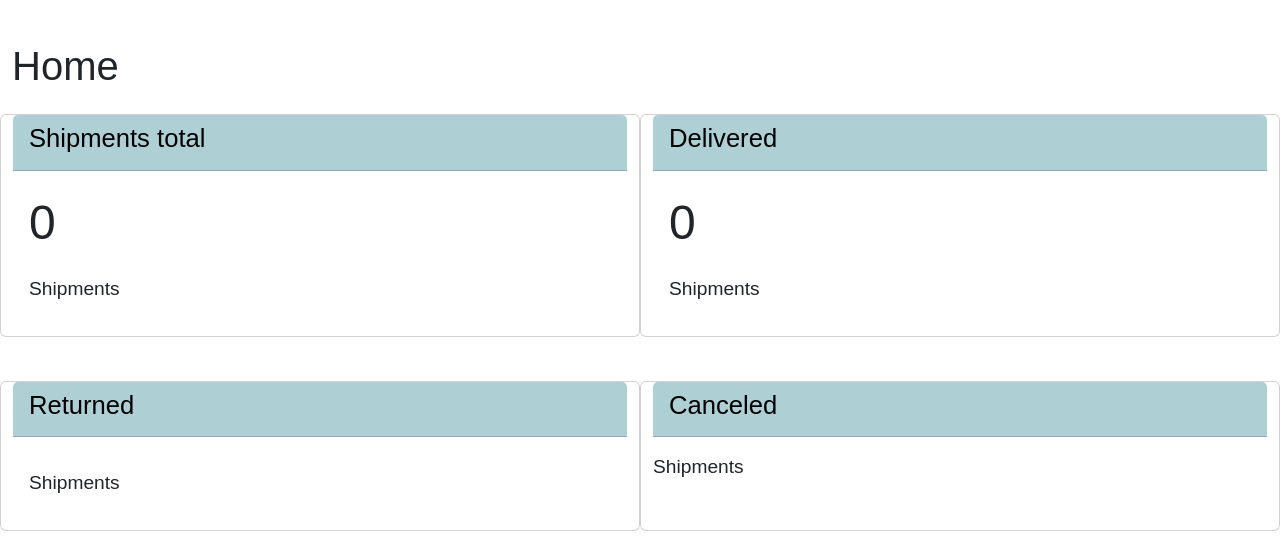
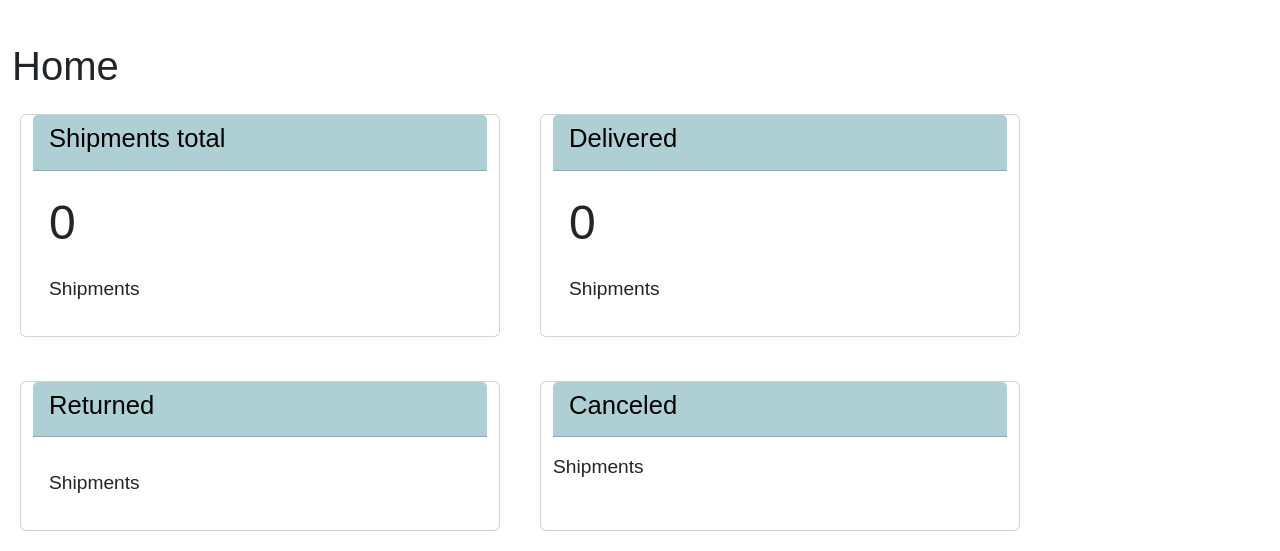
Before and after one commit to zaidalshreef/shipments, a Django app: page /shipments/home/ in a window 1280 px wide. Shown: the part 86-637 px from the top of the page. Run offline with Django 5.2, Linux system fonts and the light colour scheme; data that the repository does not hold is empty; some libraries are stand-ins or nearby versions.

Commit message:
Update base page style 5

```diff
--- a/templates/base.html
+++ b/templates/base.html
@@ -83,12 +83,14 @@
 
         .card {
             margin-bottom: 20px;
+            margin-right: 20px;
+            margin-left: 20px;
             font-family: "Chivo", sans-serif;
             font-optical-sizing: auto;
             font-weight: 400;
             font-style: normal;
             --border-color: #749ca4 !important;
-            width: 40rem;
+            width: 30rem;
         }
 
         .card-header {
```
